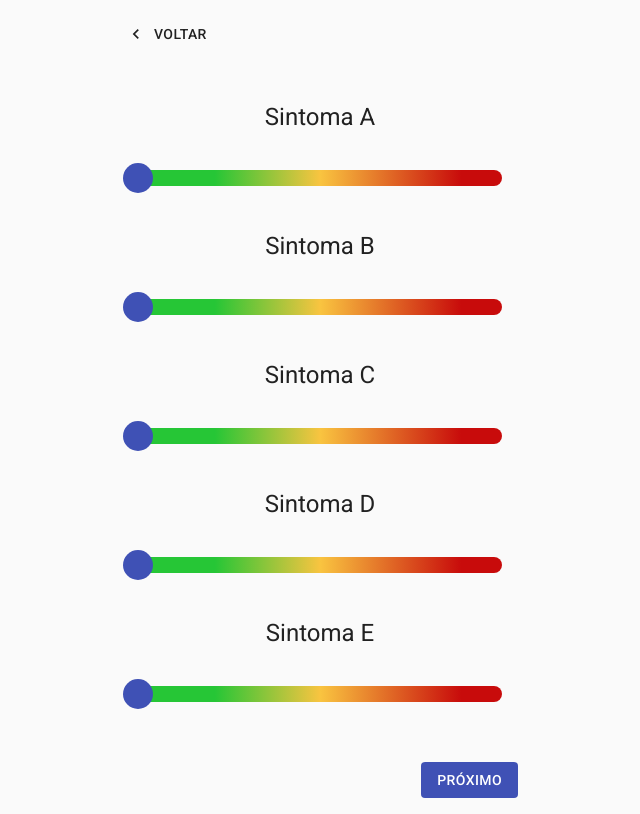
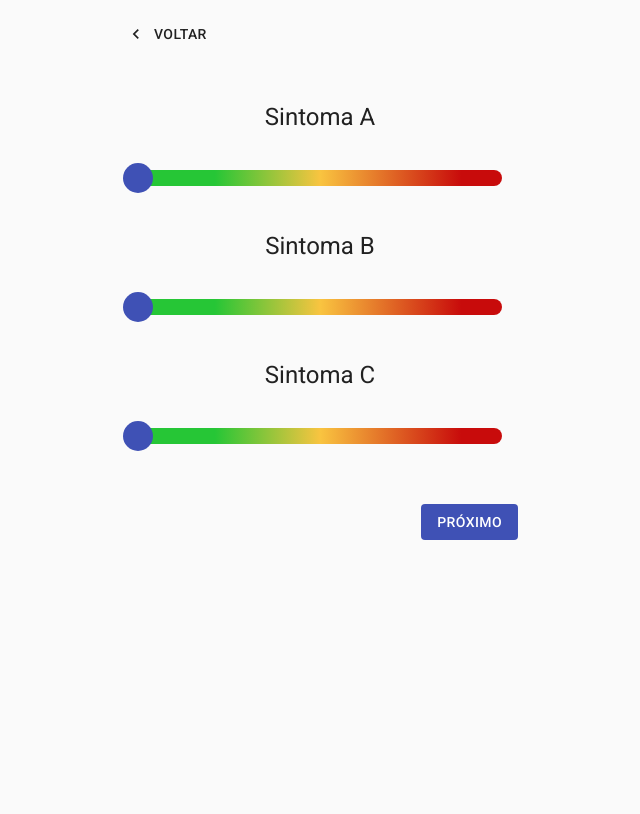
Before and after one commit to felipeozalmeida/stay-safe-webapp, a React (Create React App) app: page / in a window 1280 px wide. Shown: the whole page, without its empty margins (320-960 px from the left). Built offline with nearby package versions, Linux system fonts and the light colour scheme.

Commit message:
FInished 9th screen (works, but needs refactor)

```diff
--- a/src/components/AppScreen9/index.jsx
+++ b/src/components/AppScreen9/index.jsx
@@ -1,4 +1,4 @@
-import React from 'react'
+import React, { useState } from 'react'
 import { makeStyles } from '@material-ui/core/styles'
 import { Box, Button, Slider, Typography } from '@material-ui/core'
 import { ChevronLeft as ArrowBackIcon } from '@material-ui/icons'
@@ -32,13 +32,23 @@ const useStyles = makeStyles({
 const AppScreen9 = props => {
 
   const classes = useStyles()
-  const symptoms = [
+  const [showSymptomsA, setShowSymptomsA] = useState(true)
+  const [showSymptomsB, setShowSymptomsB] = useState(false)
+
+  const symptomsA = [
     'Sintoma A',
     'Sintoma B',
     'Sintoma C',
+  ]
+  const symptomsB = [
     'Sintoma D',
     'Sintoma E',
   ]
+
+  const showNextSymptoms = () => {
+    setShowSymptomsA(false)
+    setShowSymptomsB(true)
+  }
 
   return (
     <>
@@ -47,8 +57,44 @@ const AppScreen9 = props => {
           Voltar
         </Button>
       </Box>
+      {/* TODO: refactor the sh*t below */}
+      {showSymptomsA &&
+        <Box>
           <Box mb={7}>
-        {symptoms.map((symptom, index) => (
+            {symptomsA.map((symptom, index) => (
+              <Box mb={5} key={index}>
+                <Box mb={3}>
+                  <Typography align="center" variant="h5">
+                    {symptom}
+                  </Typography>
+                </Box>
+                <Box mx={2}>
+                  <Slider classes={classes} min={0} max={10} step={1} />
+                </Box>
+              </Box>
+            ))}
+          </Box>
+          <Box
+            display="flex"
+            alignItems="flex-start"
+            justifyContent="flex-end"
+            mb={2}
+          >
+            <Button
+              disableElevation
+              variant="contained"
+              color="primary"
+              onClick={showNextSymptoms}
+            >
+              Próximo
+            </Button>
+          </Box>
+        </Box>
+      }
+      {showSymptomsB &&
+        <Box>
+          <Box mb={7}>
+            {symptomsB.map((symptom, index) => (
               <Box mb={5} key={index}>
                 <Box mb={3}>
                   <Typography align="center" variant="h5">
@@ -73,9 +119,11 @@ const AppScreen9 = props => {
               color="primary"
               onClick={props.onShowAppScreen10}
             >
-          Próximo
+              Enviar
             </Button>
           </Box>
+        </Box>
+      }
     </>
   )
 }
```
Lines whose indentation alone changed are shown as unchanged.
